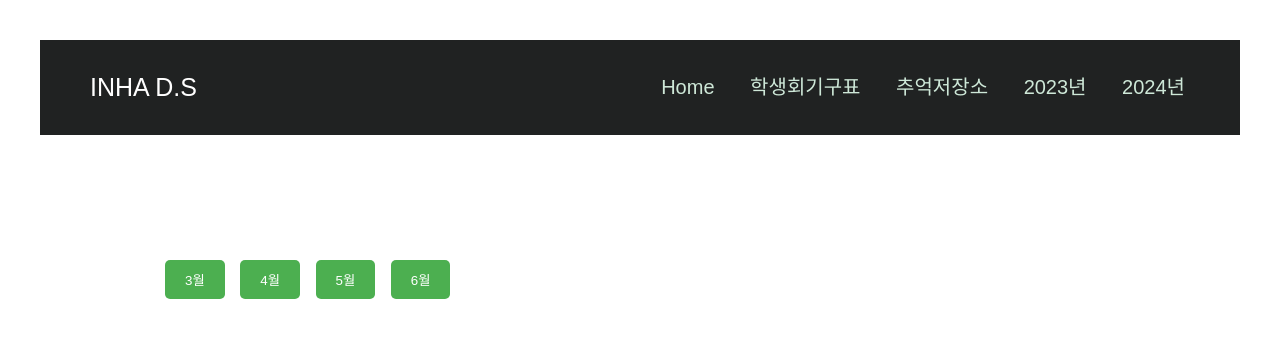
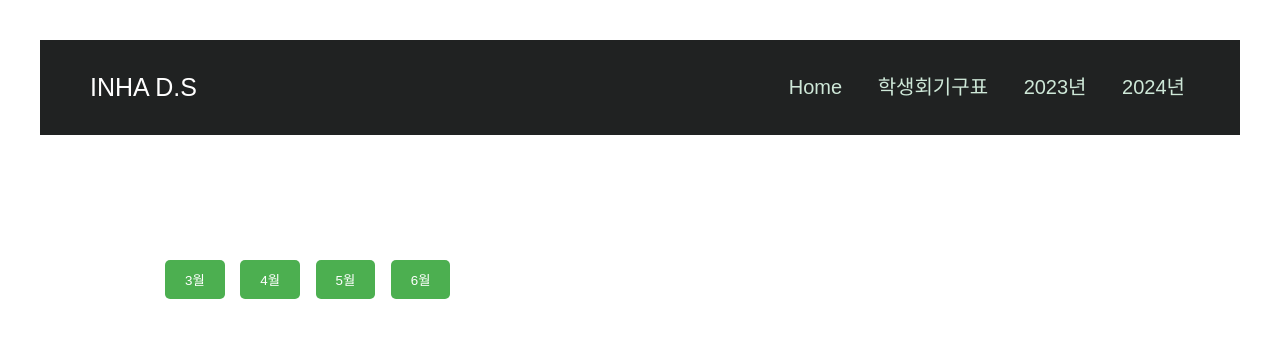
Before and after one commit to dobonmu/ds, a plain HTML site: page 2024.html in a window 1280 px wide. Drawn offline with Linux system fonts and the light colour scheme.

Commit message:
Initial commit

```diff
--- a/2024.html
+++ b/2024.html
@@ -82,7 +82,7 @@
         <ul>
             <li><a href="index.html">Home</a></li>
             <li><a href="elements.html">학생회기구표</a></li>
-            <li><a href="memory.html">추억저장소</a></li>
+            <!-- <li><a href="memory.html">추억저장소</a></li> -->
 
             <li><a href="2023.html">2023년</a></li>
             <li><a href="2024.html">2024년</a></li>
```
